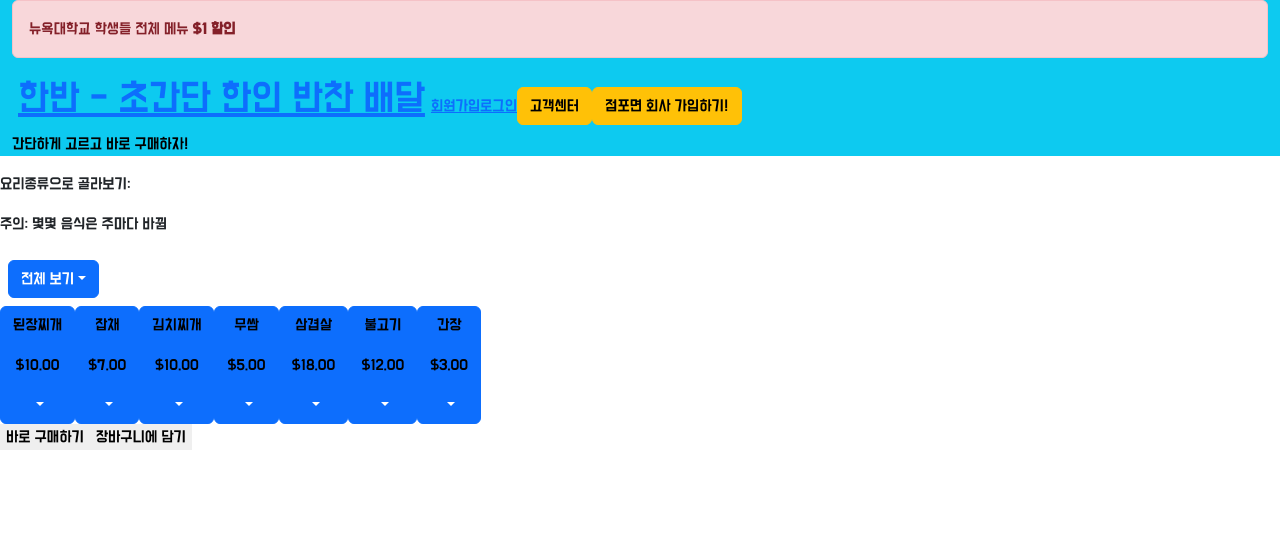
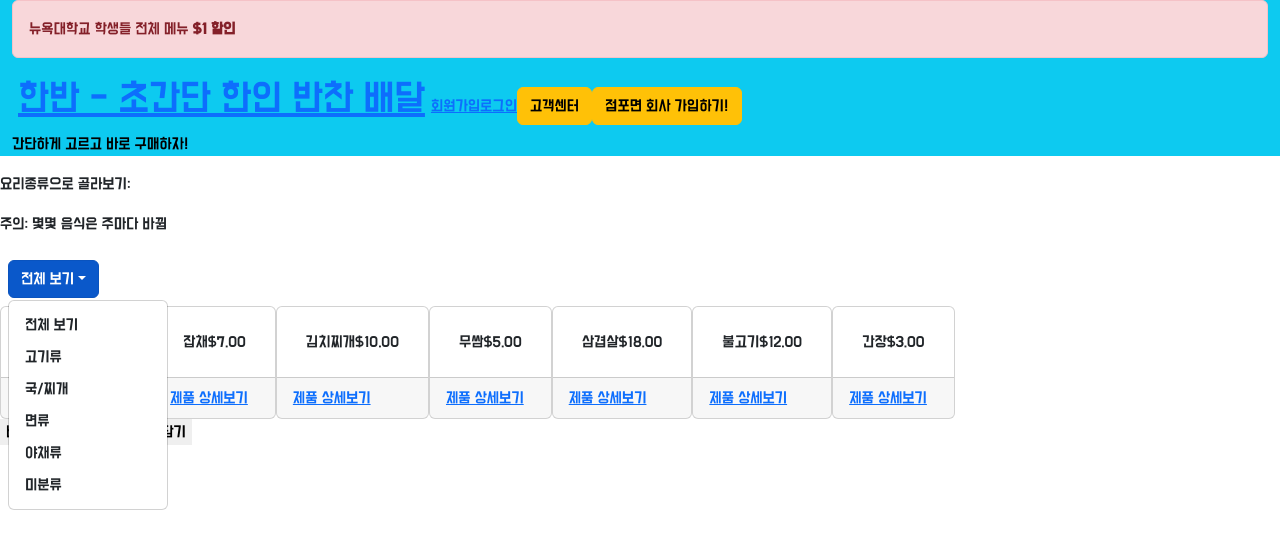
Before and after one commit to ParkJ82/Korean-Food-Delivery, a React (Create React App) app: page /all in a window 1280 px wide. Both pictures are taken after a click on the button "전체 보기". Shown: the top 548 px of the page. Built offline with nearby package versions, Linux system fonts and the light colour scheme.

Commit message:
Fixed Category Dropdown and made minor changes

```diff
--- a/package.json
+++ b/package.json
@@ -3,6 +3,7 @@
   "version": "0.1.0",
   "private": true,
   "dependencies": {
+    "@popperjs/core": "^2.11.6",
     "@testing-library/jest-dom": "^5.16.5",
     "@testing-library/react": "^13.4.0",
     "@testing-library/user-event": "^13.5.0",
@@ -17,6 +18,7 @@
     "mongodb": "^4.11.0",
     "papaparse": "^5.3.2",
     "react": "^18.2.0",
+    "react-bootstrap": "^2.5.0",
     "react-chat-engine": "^1.11.23",
     "react-dom": "^18.2.0",
     "react-router-dom": "^6.4.1",
--- a/src/App.js
+++ b/src/App.js
@@ -4,6 +4,7 @@ import CreateAccountWebsite from './Websites/Create Account Widget/CreateAccount
 import HomePage from './Websites/HomePage Widgets/master/HomePage';
 import Login from "./Websites/Login Widgets/Login";
 import FoodSpecifics from "./Websites/Food Specific Widgets/FoodSpecifics";
+import jQuery from "jquery";
 import 'bootstrap/dist/css/bootstrap.min.css';
 
 
--- a/src/Websites/HomePage Widgets/AllFoodCollections.js
+++ b/src/Websites/HomePage Widgets/AllFoodCollections.js
@@ -42,7 +42,7 @@ function AllFoodCollections(input) {
 
 
     return (
-        <div className="d-flex flex-row">
+        <div id="accordion" className="d-flex flex-row">
             {foodlist}
         </div>
     )
--- a/src/Websites/HomePage Widgets/Dropdown.js
+++ b/src/Websites/HomePage Widgets/Dropdown.js
@@ -1,9 +1,9 @@
 import React, { useState }  from "react";
+import Dropdown from "react-bootstrap/Dropdown";
 
 
 
-
-function Dropdown() {
+function DropDown() {
 
     // window.onload = function() {
     //     var categoryClasses = document.querySelectorAll(".category");
@@ -48,23 +48,22 @@ function Dropdown() {
 
         // </div>
         <div className="p-2">
-        <div className="dropdown">
-            <button type="button" className="btn btn-primary dropdown-toggle"
-            data-bs-toggle="dropdown">전체 보기</button>
-            <ul className="dropdown-menu">
-                <li><a className="dropdown-item" href="/all">전체 보기</a></li>
-                <li><a className="dropdown-item" href="/meat">고기류</a></li>
-                <li><a className="dropdown-item" href="/soup">국/찌개</a></li>
-                <li><a className="dropdown-item" href="/noodle">면류</a></li>
-                <li><a className="dropdown-item" href="/vegetable">야채류</a></li>
-                <li><a className="dropdown-item" href="/unidentified">미분류</a></li>
-            </ul>
+        <Dropdown>
+            <Dropdown.Toggle id="dropdown-basic">전체 보기</Dropdown.Toggle>
+            <Dropdown.Menu>
+                <Dropdown.Item href="/all">전체 보기</Dropdown.Item>
+                <Dropdown.Item href="/meat">고기류</Dropdown.Item>
+                <Dropdown.Item href="/soup">국/찌개</Dropdown.Item>
+                <Dropdown.Item href="/noodle">면류</Dropdown.Item>
+                <Dropdown.Item href="/vegetable">야채류</Dropdown.Item>
+                <Dropdown.Item href="/unidentified">미분류</Dropdown.Item>
+            </Dropdown.Menu>
 
-        </div>
+        </Dropdown>
         </div>
     )
 }
 
 
 
-export default Dropdown;
+export default DropDown;
--- a/src/Websites/HomePage Widgets/FoodBlock.js
+++ b/src/Websites/HomePage Widgets/FoodBlock.js
@@ -16,18 +16,20 @@ import "../components/LetterFonts.css";
 </div> */}
 
 function FoodBlock(properties) {
+    const foodRef = "#" + properties.name;
     return (
-        <div className="dropdown">
-            <button type="button" className="btn btn-primary dropdown-toggle"
-            data-bs-toggle="dropdown">
-                <p className="blockText">{properties.name}</p>
-                <p className="blockText">{properties.price}</p>
-            </button>
-            <ul className="dropdown-menu">
-                <li>
-                    <a className="dropdown-item" href={properties.englishName}>제품 상세보기</a>
-                </li>
-            </ul>
+        <div className="card">
+            <div className="card-body">
+                <a class="btn" data-bs-toggle="collapse" href={foodRef}>
+                    {properties.name}
+                    {properties.price}
+                </a>
+            </div>
+            <div id={properties.name} class="collapse show" data-bs-parent="#accordion">
+                <div className="card-footer">
+                    <a href={properties.englishName}>제품 상세보기</a>
+                </div>
+            </div>
 
         </div>
 
--- a/src/Websites/HomePage Widgets/master/HomePage.js
+++ b/src/Websites/HomePage Widgets/master/HomePage.js
@@ -1,7 +1,7 @@
 import React from "react";
 import TopWidget from "../../Global Widgets/TopWidget";
 import '../../components/LetterFonts.css';
-import Dropdown from "../Dropdown";
+import DropDown from "../Dropdown";
 import AllFoodCollections from "../AllFoodCollections";
 
 
@@ -18,7 +18,7 @@ function HomePage(input) {
 
         <p>주의: 몇몇 음식은 주마다 바뀜</p>
 
-        {<Dropdown />}
+        {<DropDown />}
 
         {<AllFoodCollections category = {input.category} />}
 
```
Also changed, not shown: 1 other file (tests, documents, lock files or other folders).
